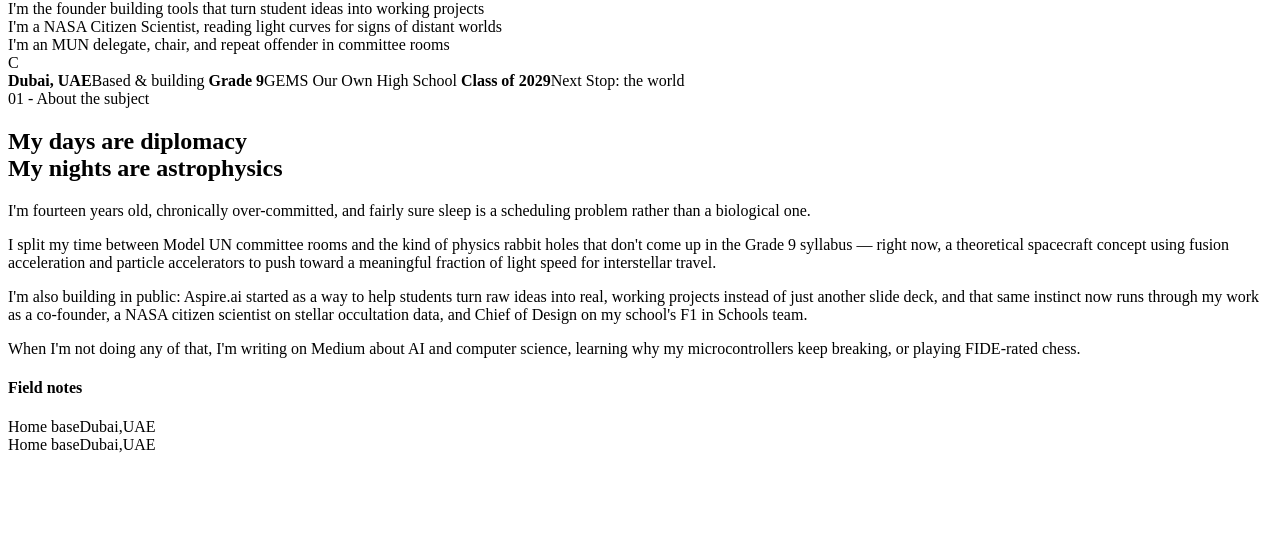
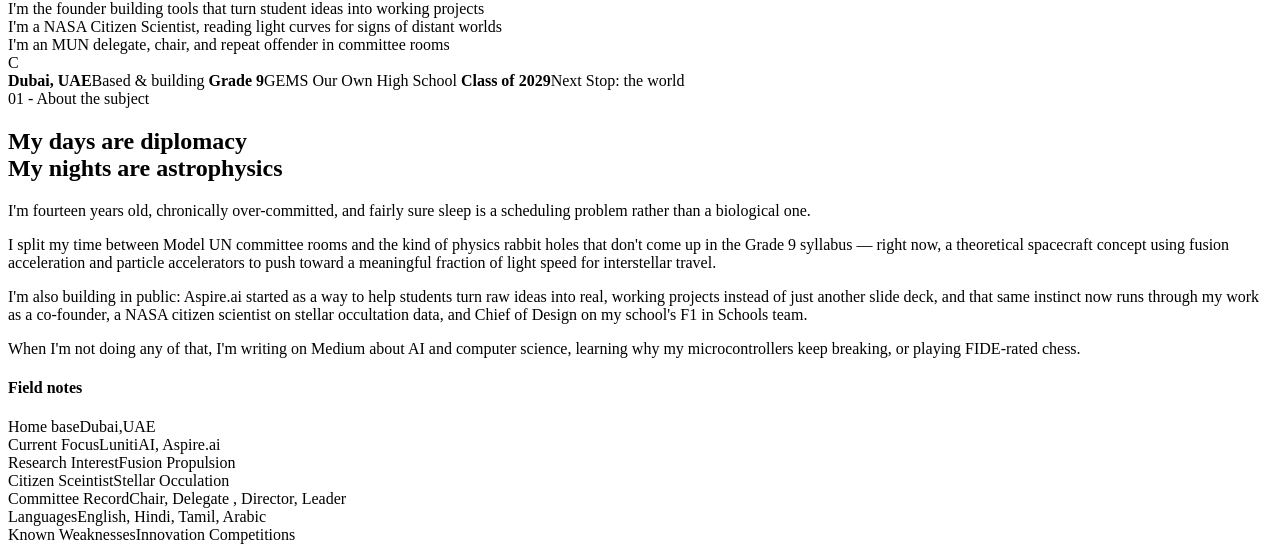
Before and after one commit to nirbav30-sudo/Personal-Portfolio, a plain HTML site: page index.html in a window 1280 px wide. Shown: the part 457-1009 px from the top of the page. Before the commit the page ends 919 px from the top, so only its background shows below. Drawn offline with Linux system fonts and the light colour scheme; a web font is replaced by a local one.

Commit message:
Jul 6, 2026, 1:49 PM

```diff
--- a/index.html
+++ b/index.html
@@ -80,12 +80,16 @@
                     <div class="dossier-card">
                         <h4>Field notes</h4>
                         <div class="dossier now"><span>Home base</span><span>Dubai,UAE</span></div>
-                        <div class="dossier now"><span>Home base</span><span>Dubai,UAE</span></div>
+                        <div class="dossier now"><span>Current Focus</span><span>LunitiAI, Aspire.ai</span></div>
+                        <div class="dossier now"><span>Research Interest</span><span>Fusion Propulsion</span></div>
+                        <div class="dossier now"><span>Citizen Sceintist</span><span>Stellar Occulation</span></div>
+                        <div class="dossier now"><span>Committee Record</span><span>Chair, Delegate , Director, Leader</span></div>
+                        <div class="dossier now"><span>Languages</span><span>English, Hindi, Tamil, Arabic</span></div>
+                        <div class="dossier now"><span>Known Weaknesses</span><span>Innovation Competitions</span></div>
                     </div>
                 </div>
             </div>
-
-         </section>
+        </section>
 
 
 
```
